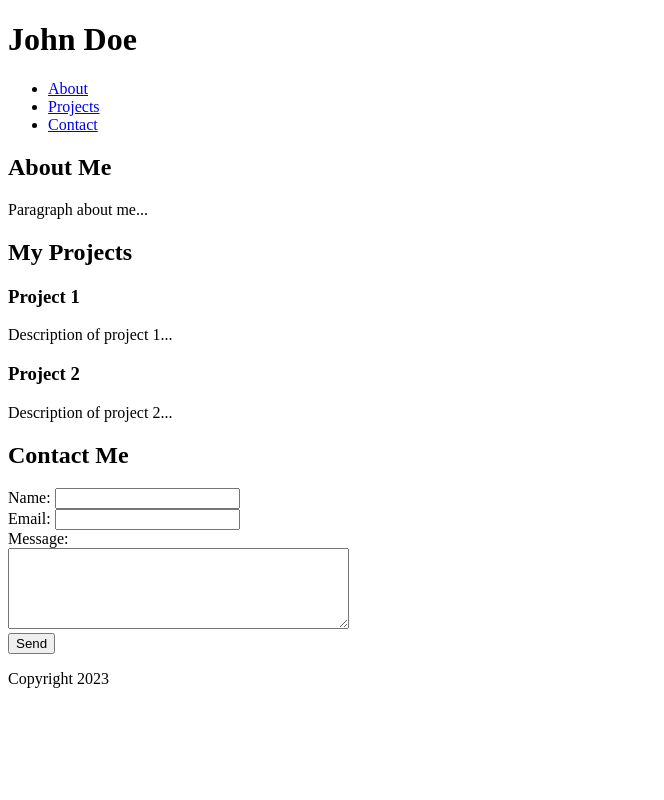
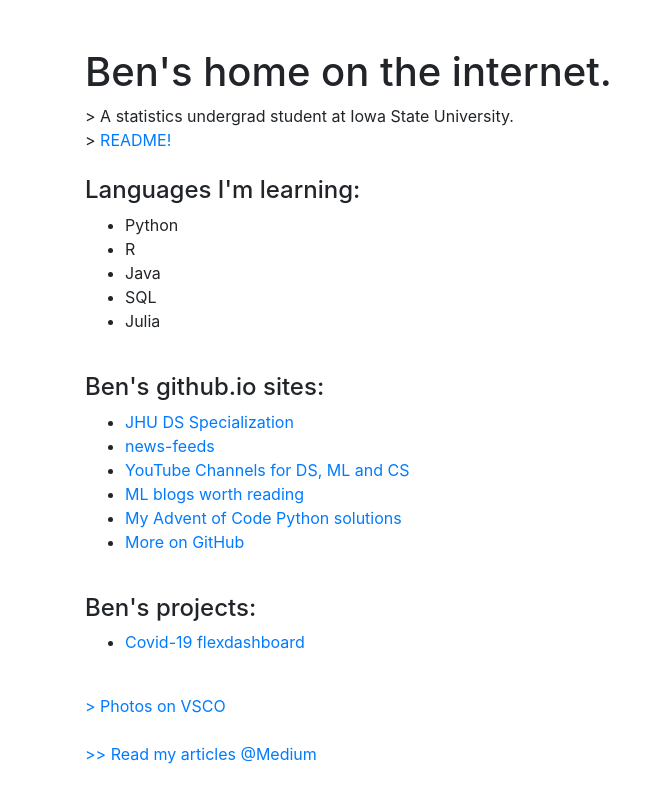
Before and after one commit to dataplaywithvenkat/Sample, a plain HTML site: page index.html in a window 1280 px wide. Shown: the whole page, without its empty margins (0-664 px from the left). Drawn offline with nearby package versions, Linux system fonts and the light colour scheme.

Commit message:
Update index.html

```diff
--- a/index.html
+++ b/index.html
@@ -1,64 +1,86 @@
 <!DOCTYPE html>
 <html>
+
 <head>
-  <title>John Doe's Portfolio</title>
+  <meta http-equiv="Content-Type" content="text/html; charset=UTF-8">
+  <meta charset="utf-8">
+  <meta http-equiv="X-UA-Compatible" content="IE=edge">
+  <meta name="viewport" content="width=device-width, initial-scale=1.0">
+
+  <title>Neo</title>
+  <link rel="stylesheet" type="text/css" media="screen" href="main.css">
+
+  <!-- Bootstrap -->
+  <link href="https://bootswatch.com/3/journal/bootstrap.css" rel="stylesheet" crossorigin="anonymous">
+
 </head>
+
 <body>
+  <div class="container template-article">
+    <div class="row">
+      <div class="col-md-9 contents">
 
-  <header>
-    <h1>John Doe</h1>
-    <nav>
-      <ul>
-        <li><a href="#about">About</a></li>
-        <li><a href="#projects">Projects</a></li>
-        <li><a href="#contact">Contact</a></li>
-      </ul>
-    </nav>
-  </header>
+        <br>
+        <br>
 
-  <main>
+        <h1>Ben's home on the internet.</h1>
 
-    <section id="about">
-      <h2>About Me</h2>
-      <p>Paragraph about me...</p>
-    </section>
+        > A statistics undergrad student at Iowa State University.
 
-    <section id="projects">
-      <h2>My Projects</h2>
+        <br>
 
-      <article>
-        <h3>Project 1</h3>
-        <p>Description of project 1...</p>
-      </article>
+        > <a href="benthecoder/">README!</a>
 
-      <article>
-        <h3>Project 2</h3>
-        <p>Description of project 2...</p>
-      </article>
+        <br>
+        <br>
 
-    </section>
+        <h4>
+          Languages I'm learning:
+        </h4>
+        <ul>
+          <li>Python</li>
+          <li>R</li>
+          <li>Java</li>
+          <li>SQL</li>
+          <li>Julia</li>
+        </ul>
 
-    <section id="contact">
-      <h2>Contact Me</h2>
-      <form>
-        <label>Name:</label>
-        <input type="text"><br>
+        <br>
 
-        <label>Email:</label>
-        <input type="email"><br>
+        <h4>
+          Ben's github.io sites:
+        </h4>
+        <ul>
+          <li><a href="JohnHopkinsDataScience/">JHU DS Specialization</a></li>
+	  <li><a href="feed/">news-feeds</a></li>
+	  <li><a href="yt-channels-DS-AI-ML-CS/">YouTube Channels for DS, ML and CS</a></li>
+          <li><a href="ml-blogs-that-are-worth-reading/">ML blogs worth reading</a></li>
+          <li><a href="AdventOfCode/">My Advent of Code Python solutions</a></li>
+          <li><a href="https://github.com/benthecoder">More on GitHub</a></li>
+        </ul>
 
-        <label>Message:</label><br>
-        <textarea rows="5" cols="40"></textarea><br>
+        <br>
 
-        <input type="submit" value="Send">
-      </form>
-    </section>
+        <h4>
+          Ben's projects:
+        </h4>
+        <ul>
+          <li><a href="covid19-flexdashboard/">Covid-19 flexdashboard</a></li>
+        </ul>
 
-  </main>
+        <br>
 
-  <footer>
-    <p>Copyright 2023</p>
-  </footer>
+        <a href="https://vsco.co/benxneo/gallery">> Photos on VSCO</a>
 
+	<br>
+        <br>
+
+        <span class="big"><a href="https://benedictxneo.medium.com">>> Read my articles @Medium</a></span>
+
+        </p>
+      </div>
+    </div>
+  </div>
 </body>
+
 </html>
```
